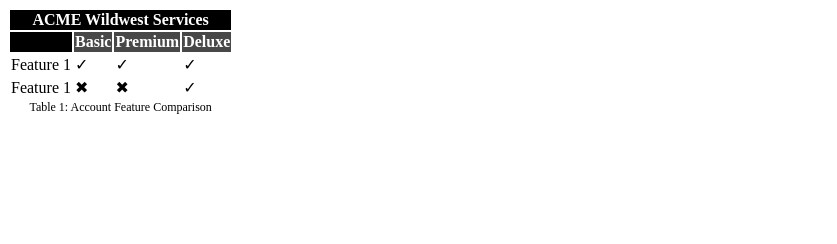
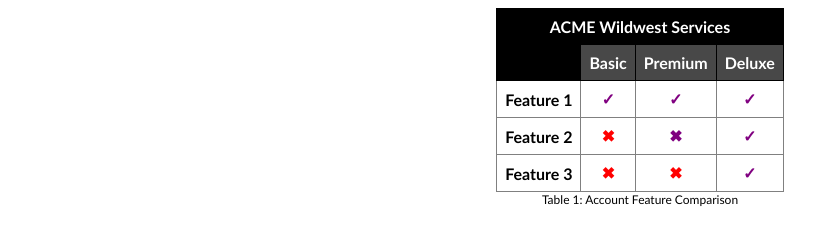
Before and after one commit to thesaisema/wdd230, a plain HTML site: page lesson8/table-example.html in a window 1280 px wide. Shown: the whole page, without its empty margins (0-837 px from the left). Drawn offline with Linux system fonts and the light colour scheme.

Commit message:
lesson 8 pushed

```diff
--- a/chamber/styles/base.css
+++ b/chamber/styles/base.css
@@ -114,7 +114,7 @@ footer {
 }
 .spotlight1 p, .spotlight2 p, .spotlight3 p {
     position: absolute;
-    background-color: #c59c71;
+    background-color: hsla(31, 42%, 61%, 0.833);
     color: rgb(255, 255, 255);
     width: calc(100% - 40px);
     height: 50px;
--- a/lesson8/table-example.html
+++ b/lesson8/table-example.html
@@ -19,6 +19,35 @@
         .dark-grey{
             background-color: rgb(72, 72, 72);
         }
+
+        table {
+            margin: auto;
+            border-collapse: collapse;
+            font-family: 'Gill Sans', 'Gill Sans MT', Calibri, 'Trebuchet MS', sans-serif;
+        }
+
+        th{
+            padding: .5rem;
+            border: 1px solid black;
+        }
+
+        td{
+            text-align: center;
+            padding: .5rem;
+            font-weight: bold;
+            border: 1px gray solid;
+        }
+        .tbody tr:nth-child(even){
+            background-color: lightgray;
+        }
+
+        .redx{
+            color: red;
+        }
+
+        .check{
+            color: purple;
+        }
     </style>
 </head>
 <body>
@@ -37,15 +66,21 @@
         <tbody>
             <tr>
                 <td>Feature 1</td>
-                <td>&check;</td>
-                <td>&check;</td>
-                <td>&check;</td>
+                <td class="check">&check;</td>
+                <td class="check">&check;</td>
+                <td class="check">&check;</td>
             </tr>
             <tr>
-                <td>Feature 1</td>
-                <td>&#10006;</td>
-                <td>&#10006;</td>
-                <td>&check;</td>
+                <td>Feature 2</td>
+                <td class="redx">&#10006;</td>
+                <td class="check">&#10006;</td>
+                <td class="check">&check;</td>
+            </tr>
+            <tr>
+                <td>Feature 3</td>
+                <td class="redx">&#10006;</td>
+                <td class="redx">&#10006;</td>
+                <td class="check">&check;</td>
             </tr>
         </tbody>
         <caption>
```
Also changed, not shown: chamber/index.html (+8 -8 lines), index.html (+1 -1 lines), chamber/images/sfcc.png (renamed from chamber/images/San Francisco.png).
